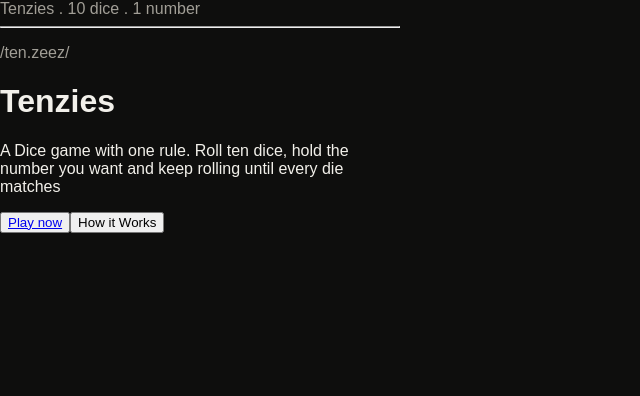
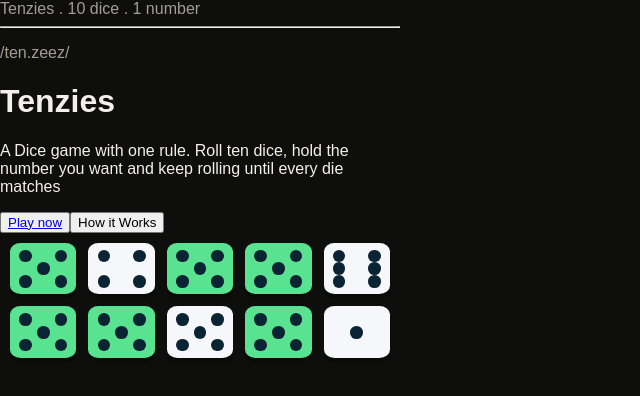
Before and after one commit to Amandecoe/React-Practice, a React (Vite) app in the folder tenzies/: page / in a window 1280 px wide. Shown: the top 396 px of the page, without its empty margins (0-640 px from the left). Built offline with nearby package versions, Linux system fonts and the light colour scheme.

Commit message:
tenzies on landing page

```diff
--- /dev/null
+++ b/tenzies/components/DiceRow.jsx
@@ -0,0 +1,27 @@
+import { useEffect, useState } from "react"
+import Die from "./Die"
+const start = [
+    [5, true], [3, false], [5, true], [5, true], [2, false],
+    [5, true], [5, true], [6, false], [5, true], [1, false],
+]
+export default function DiceRow(){
+    const [di, setdi] = useState(start)
+
+    useEffect(() => {
+        const id = setInterval(() => {
+            setdi(old =>
+                old.map(([value, isHeld]) =>
+                    isHeld ? [value, isHeld] : [Math.ceil(Math.random() * 6), false]
+                )
+            )
+        }, 1800)
+        return () => clearInterval(id)
+    }, [])
+    return (
+        <div className="dice-row">
+            {di.map(([value, isHeld], index) => (
+                <Die key={index} value={value} isHeld={isHeld} />
+            ))}
+        </div>
+    )
+}
--- a/tenzies/src/index.css
+++ b/tenzies/src/index.css
@@ -89,3 +89,10 @@ button.roll-dice{
   color:white;
   font-size: 1.2rem;
 }
+.dice-row {
+  display: grid;
+  grid-template-columns: repeat(5, 1fr);
+  gap: 12px;
+  max-width: 480px;
+  padding: 10px;
+}
--- a/tenzies/src/pages/Landing.jsx
+++ b/tenzies/src/pages/Landing.jsx
@@ -1,5 +1,6 @@
 import {Link} from "react-router-dom"
-export default function Landing(){
+import DiceRow from "../../components/DiceRow"
+export default function Landing(props){
     return(
         <>
         <header style={{color: '#A19E96'}} className="landing-head">
@@ -15,6 +16,9 @@ export default function Landing(){
         <button><Link to="/play" className="play-link">Play now</Link></button>
         <button><Link to="/how" ></Link>How it Works</button>
         </div>
+        <div className="landing-dice">
+            <DiceRow/>
+        </div>
         </>
     )
 }
```
